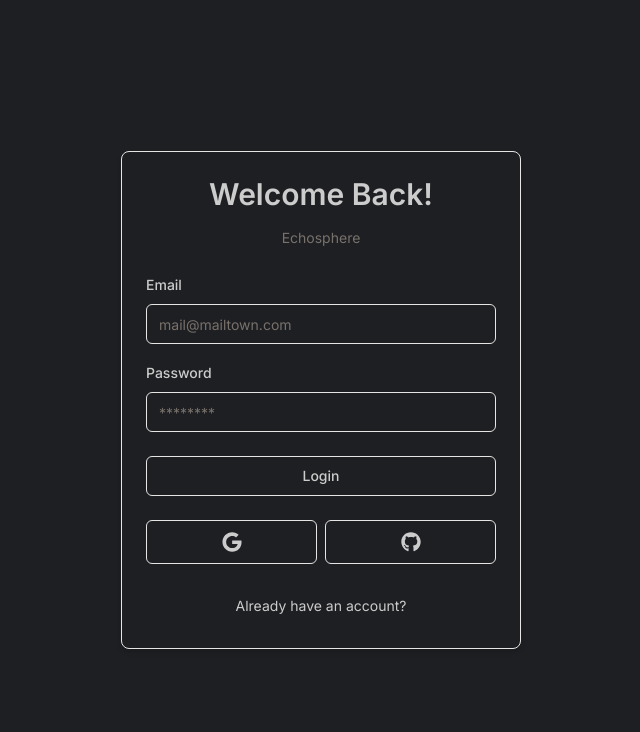
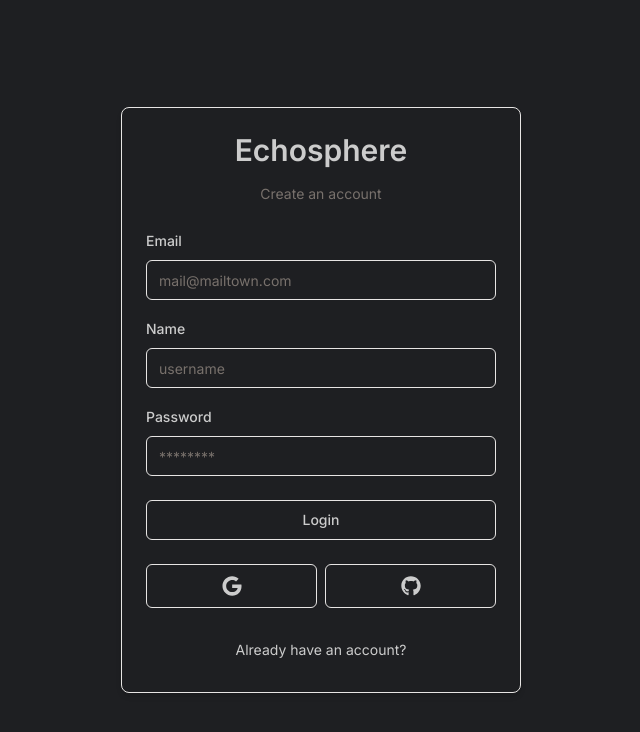
Before and after one commit to Mr-Mercury/echosphere, a Next.js app: page /registration in a window 1280 px wide. Shown: the top 732 px of the page, without its empty margins (319-959 px from the left). Built offline with nearby package versions, Linux system fonts and the light colour scheme.

Commit message:
Reconfigurtion of header, addition of registration page

```diff
--- a/app/(auth)/login/page.tsx
+++ b/app/(auth)/login/page.tsx
@@ -7,7 +7,7 @@ import { LoginForm } from "@/components/auth-components/login-form";
 
 const LoginPage = () => {
     return (
-        <AuthCardWrapper headerLabel='Echosphere'
+        <AuthCardWrapper headerLabel='Login Page'
         backButtonLabel="Don't have an account?"
         backButtonHref='/registration'
         showSocial={true}>
--- a/app/(auth)/registration/page.tsx
+++ b/app/(auth)/registration/page.tsx
@@ -1,14 +1,14 @@
 import { AuthCardWrapper } from "@/components/auth-components/auth-card-wrapper";
-import { LoginForm } from "@/components/auth-components/login-form";
+import { RegistrationForm } from "@/components/auth-components/registration-form";
 
 const RegistrationPage = () => {
     return (
-        <AuthCardWrapper headerLabel='Echosphere'
+        <AuthCardWrapper headerLabel='Create an account'
         backButtonLabel="Already have an account?"
         backButtonHref='/login'
         showSocial={true}>
-            <LoginForm>
-            </LoginForm>
+            <RegistrationForm>
+            </RegistrationForm>
         </AuthCardWrapper>
     )
 }
--- /dev/null
+++ b/components/auth-components/registration-form.tsx
@@ -0,0 +1,101 @@
+'use client'
+
+import * as z from 'zod';
+import { useForm } from "react-hook-form";
+import { zodResolver } from '@hookform/resolvers/zod';
+import { RegistrationSchema } from '@/schemas';
+import { Input } from '../ui/input';
+import { Form, FormControl, FormField, FormItem, FormLabel, FormMessage } from "../ui/form";
+import { Button } from '../ui/button';
+import { FormError } from '../islets/auth/auth-form-error';
+import { FormSuccess } from '../islets/auth/auth-form-success';
+import { loginAction } from '@/app/actions/login';
+import { useTransition, useState } from 'react';
+
+export const RegistrationForm = ({}) => {
+    const [useError, setError] = useState<string | undefined>('');
+    const [useSuccess, setSuccess] = useState<string | undefined>('');
+    const [isPending, startTransition] = useTransition();
+
+    const form = useForm<z.infer<typeof RegistrationSchema>>({
+        resolver: zodResolver(RegistrationSchema),
+        defaultValues: {
+            email: '',
+            password: '',
+            username: '',
+        }
+    });
+// useTransition here to facilitate smooth caching
+    const onSubmit = (values: z.infer<typeof RegistrationSchema>) => {
+        setError('');
+        setSuccess('');
+
+        startTransition(() => {
+            loginAction(values)
+                .then((data) => {
+                    setError(data.error);
+                    setSuccess(data.success);
+                });
+        })
+    }
+    // I spent like 15 minutes trying to figure out why handleSubmit didn't work
+    // for future reference, with useForm, that handleSubmit needs to be passed a
+    // FUNCTION DEFINITION, it will automatically pass it the event.  Nice.
+    return (
+        <Form {...form}>
+            <form
+            onSubmit={form.handleSubmit(onSubmit)}
+            className='space-y-6'>
+                <div className='space-y-4'>
+                    <FormField control={form.control} name='email'
+                    render={({ field }) => (
+                        <FormItem>
+                            <FormLabel>Email</FormLabel>
+                            <FormControl>
+                                <Input {...field}
+                                disabled={isPending}
+                                placeholder='mail@mailtown.com'
+                                type='email'
+                                />
+                            </FormControl>
+                            <FormMessage />
+                        </FormItem>
+                    )}/>
+                    <FormField control={form.control} name='username'
+                    render={({ field }) => (
+                        <FormItem>
+                            <FormLabel>Name</FormLabel>
+                            <FormControl>
+                                <Input {...field}
+                                disabled={isPending}
+                                placeholder='username'
+                                type='name'
+                                />
+                            </FormControl>
+                            <FormMessage />
+                        </FormItem>
+                    )}/>
+                    <FormField control={form.control} name='password'
+                    render={({ field }) => (
+                        <FormItem>
+                            <FormLabel>Password</FormLabel>
+                            <FormControl>
+                                <Input {...field}
+                                disabled={isPending}
+                                placeholder='********'
+                                type='password'
+                                />
+                            </FormControl>
+                            <FormMessage />
+                        </FormItem>
+                    )}/>
+                </div>
+                <FormError message={useError}/>
+                <FormSuccess message={useSuccess} />
+                <Button disabled={isPending} type='submit' className='w-full' variant='outline'>
+                    Login
+                </Button>
+            </form>
+        </Form>
+    )
+}
--- a/components/islets/auth/auth-header.tsx
+++ b/components/islets/auth/auth-header.tsx
@@ -10,7 +10,7 @@ export const AuthHeader = ({
     return (
         <div className='w-full flex flex-col gap-y-4 items-center justify-center'>
             <h1 className={cn('text-3xl font-semibold',)}>
-                Welcome Back!
+                Echosphere
             </h1>
             <p className='text-muted-foreground text-sm'>
                 {label}
--- a/schemas/index.ts
+++ b/schemas/index.ts
@@ -25,5 +25,8 @@ export const RegistrationSchema = z.object({
     })
     .refine(passwordValidator, {
         message: 'Password requires both lower and uppercase letters, at least one number, and a symbol'
+    }),
+    username: z.string().min(1, {
+        message: 'You must enter a username'
     })
 });
```
